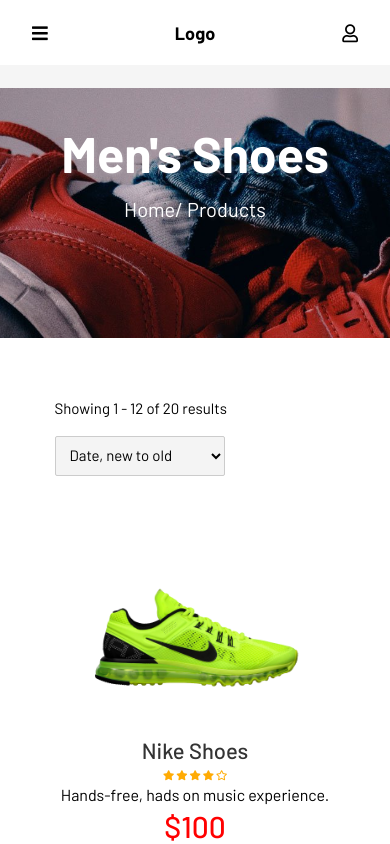
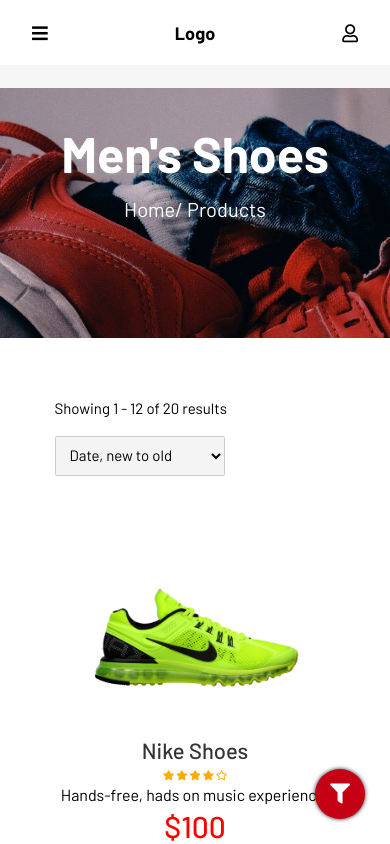
Before and after one commit to HinTran013/IE104---Sneaker-Store, a React (Create React App) app: page /product in a window 390 px wide. Shown: the top 844 px of the page. Built offline with nearby package versions, Linux system fonts and the light colour scheme.

Commit message:
adding floating filter on tablet and mobile screen

```diff
--- /dev/null
+++ b/src/components/Products/FloatingFilter.jsx
@@ -0,0 +1,26 @@
+import React, { useState } from "react";
+import Style from "./FloatingFilter.module.css";
+
+function FloatingFilter() {
+  const [isFilterClicked, setIsFilterClicked] = useState(false);
+
+  function toggleFilter() {
+    return setIsFilterClicked(!isFilterClicked);
+  }
+
+  return (
+    <>
+      <div onClick={toggleFilter} className={`${Style.floatingContainer}`}>
+        <i
+          class={
+            isFilterClicked
+              ? `fas fa-times ${Style.floatingIcon}`
+              : `fas fa-filter ${Style.floatingIcon}`
+          }
+        ></i>
+      </div>
+    </>
+  );
+}
+
+export default FloatingFilter;
--- /dev/null
+++ b/src/components/Products/FloatingFilter.module.css
@@ -0,0 +1,27 @@
+.floatingContainer {
+  position: fixed;
+  background-color: #c50215;
+  color: white;
+  display: inline-block;
+  border-radius: 50%;
+  box-shadow: 0 0 4px #222;
+  z-index: 998;
+  bottom: 25px;
+  right: 25px;
+  width: 50px;
+  height: 50px;
+  display: flex;
+  align-items: center;
+  justify-content: center;
+  display: none;
+}
+
+.floatingIcon {
+  font-size: 2rem;
+}
+
+@media (max-width: 1023px) {
+  .floatingContainer {
+    display: flex;
+  }
+}
--- a/src/components/Products/ProductsMainPart.jsx
+++ b/src/components/Products/ProductsMainPart.jsx
@@ -40,6 +40,8 @@
           <div className={`${Style.paginationContainer}`}>
             <Pagination />
           </div>
+
+          <div className={`${Style.paginationContainer}`}></div>
         </div>
       </div>
     </>
--- a/src/pages/ProductPage.jsx
+++ b/src/pages/ProductPage.jsx
@@ -2,10 +2,11 @@
 import backgroundImageTop from "../assets/images/productDetail/detail-product-bg.jpg";
 import BackgroundWithPath from "../components/Products/BackgroundWithPath";
 import ProductsMainPart from "../components/Products/ProductsMainPart";
+import FloatingFilter from "../components/Products/FloatingFilter";
 
 const ProductPage = () => {
   return (
-    <>
+    <div style={{ position: "relative" }}>
       {/* Image on the top of page with page title */}
       <BackgroundWithPath
         img={backgroundImageTop}
@@ -15,7 +16,8 @@
 
       {/* Show products and side bar */}
       <ProductsMainPart />
-    </>
+      <FloatingFilter />
+    </div>
   );
 };
 
```
